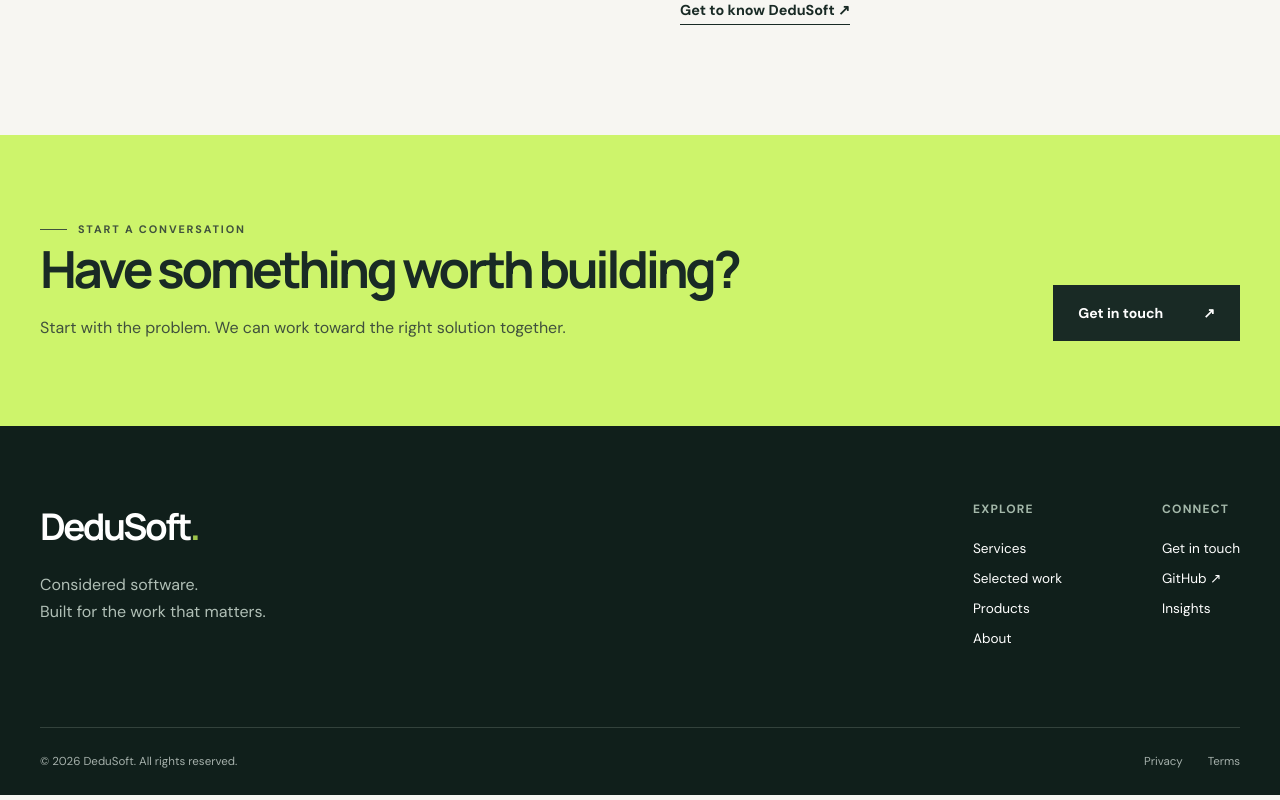
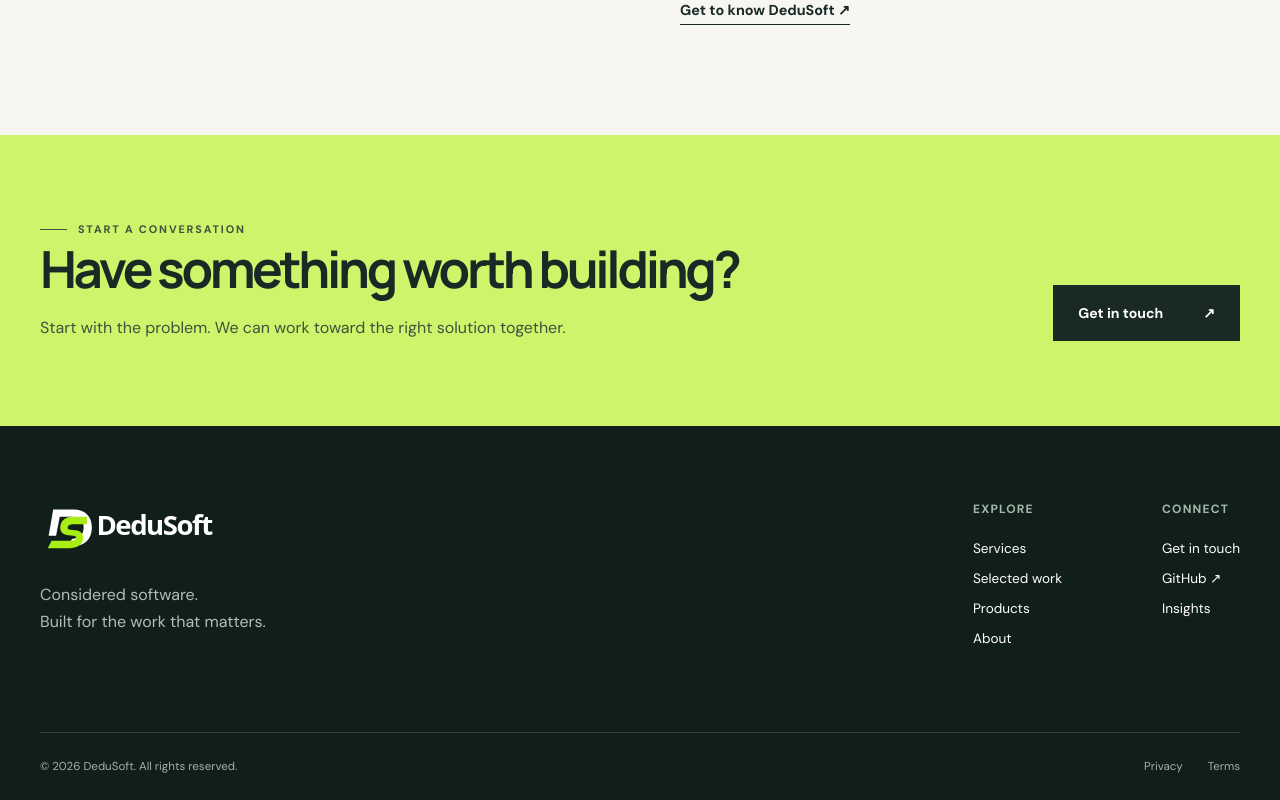
Before and after one commit to dedusoft/dedusoft-website, a Next.js app: page / in a window 1280 px wide. Shown: the part 2828-3628 px from the top of the page. Built offline with nearby package versions, Linux system fonts and the light colour scheme.

Commit message:
feat(brand): use selected DS identity in footer.tsx

```diff
--- a/src/components/footer.tsx
+++ b/src/components/footer.tsx
@@ -5,7 +5,7 @@ export function Footer() {
   return <footer className="site-footer">
     <div className="shell">
       <div className="footer-main">
-        <div><Link href="/" className="footer-brand">DeduSoft<span className="accent">.</span></Link><p>Considered software.<br />Built for the work that matters.</p></div>
+        <div><Link href="/" className="footer-brand" aria-label="DeduSoft home"><img className="footer-logo" src="/brand/dedusoft-logo-inverse.svg" width="210" height="49" alt="DeduSoft" /></Link><p>Considered software.<br />Built for the work that matters.</p></div>
         <div className="footer-links"><div><strong>Explore</strong><Link href="/services/">Services</Link><Link href="/work/">Selected work</Link><Link href="/products/">Products</Link><Link href="/about/">About</Link></div><div><strong>Connect</strong><Link href="/contact/">Get in touch</Link><a href={site.github} target="_blank" rel="noopener noreferrer">GitHub ↗</a><Link href="/insights/">Insights</Link></div></div>
       </div>
       <div className="footer-bottom"><span>© {new Date().getFullYear()} DeduSoft. All rights reserved.</span><span><Link href="/privacy/">Privacy</Link><Link href="/terms/">Terms</Link></span></div>
```
